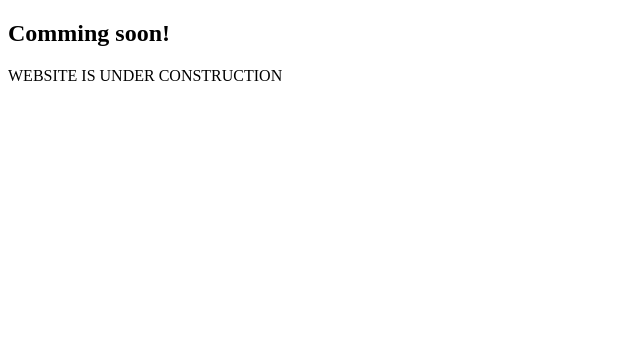
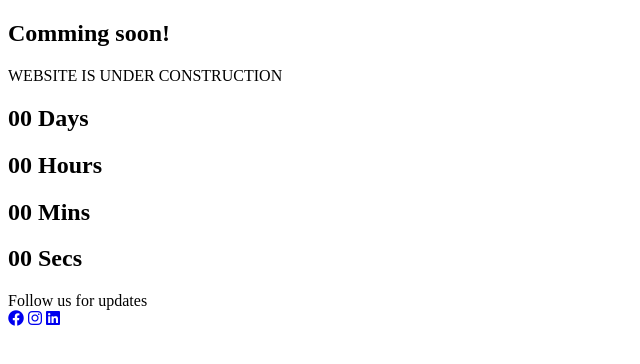
Before and after one commit to dovjas/ComingSoonPage, a plain HTML site: page index.html in a window 1280 px wide. Shown: the whole page, without its empty margins (0-640 px from the left). Drawn offline with Linux system fonts and the light colour scheme.

Commit message:
HTML part

```diff
--- a/index.html
+++ b/index.html
@@ -16,7 +16,20 @@
             <h1 class="title">Comming soon!</h1>
             <span class="sub-title">WEBSITE IS UNDER CONSTRUCTION</span>
         </div>
-        <div class="middle-block"></div>
+        <div class="middle-block">
+            <h2>00 <span>Days</span></h2>
+            <h2>00 <span>Hours</span></h2>
+            <h2>00 <span>Mins</span></h2>
+            <h2>00 <span>Secs</span></h2>
+        </div>
+        <div class="footer-block">
+            <span class="footer-title">Follow us for updates</span>
+            <div class="social-icons">
+                <a href="#" target="_blank"><i class="fa-brands fa-facebook"></i></a>
+                <a href="#" target="_blank"><i class="fa-brands fa-instagram"></i></a>
+                <a href="#" target="_blank"><i class="fa-brands fa-linkedin"></i></a>
+            </div>
+        </div>
     </section>
 
     <script src="script.js"></script>
```
